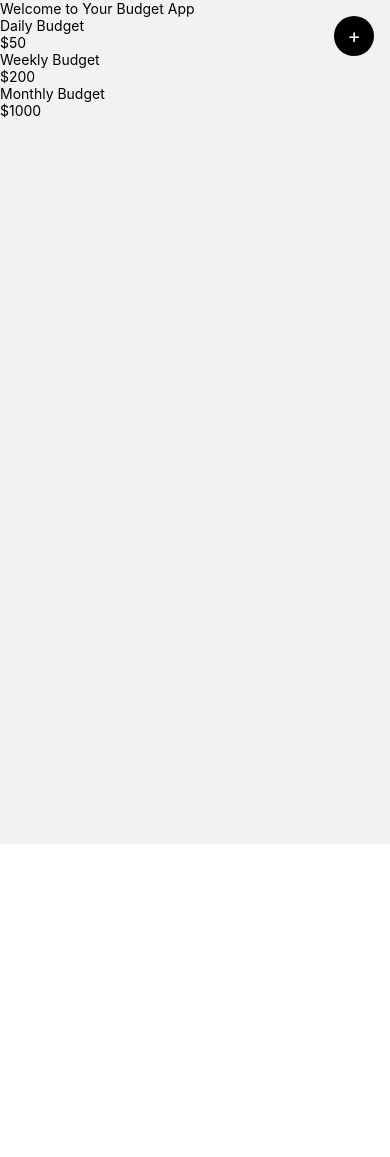
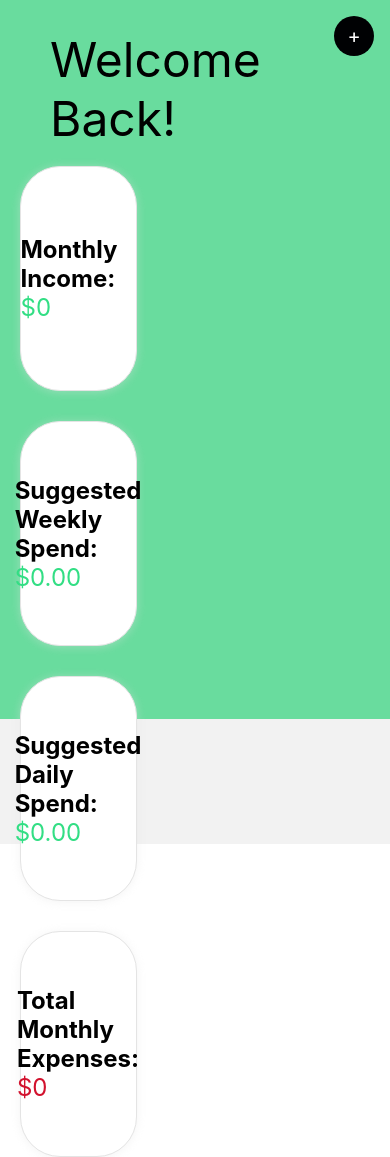
Before and after one commit to KalebHedrick/PlutusFrontEnd, a React Native app in the folder Plutus/: screen /Home in a window 390 px wide. Before the commit the page ends 844 px from the top, so only its background shows below. Built offline with nearby package versions, Linux system fonts and the light colour scheme; no server answers.

Commit message:
final edits

```diff
--- a/Plutus/screens/Landing Page/loginScreen.js
+++ b/Plutus/screens/Landing Page/loginScreen.js
@@ -11,8 +11,7 @@ const Login = ({ navigation }) => {
 //post for login info
     console.log('Email:', email);
     console.log('Password:', password);
-localStorage.setItem('email', email)
-localStorage.setItem('password', password)
+
     fetch(LoginUrl, {
   method: 'POST',
   headers: {
@@ -27,6 +26,8 @@ localStorage.setItem('password', password)
     .then(json => {
       console.log(json);
       if (json.status == "auth_success") {
+        localStorage.setItem('email', email)
+        localStorage.setItem('password', password)
         navigation.navigate('Home');
       }
       else {
--- a/Plutus/screens/homeScreen.js
+++ b/Plutus/screens/homeScreen.js
@@ -1,21 +1,62 @@
 import React, { useState } from 'react';
-import { View, Text, TouchableOpacity, StyleSheet, Modal } from 'react-native';
-
+import { View, Text, TouchableOpacity, StyleSheet, Modal, TextInput } from 'react-native';
+ let userEmail = localStorage.getItem('email');
 // HomeScreen component
 export const HomeScreen = ({ navigation }) => {
   const [modalVisible, setModalVisible] = useState(false);
+  const [monthlyIncome, setMonthlyIncome] = useState(0);
+  const [monthlyExpenses, setMonthlyExpenses] = useState(0);
+
+
+  const fetchMonthlyExpenses = async () => {
+    try{
+    // Fetch the monthly income from the backend
+    const response = await fetch('http://3.17.169.64:3000/expenses/all?email=' + userEmail);
+    const result = await response.json();
+    // Update the value of monthly income
+    setMonthlyExpenses(result.reduce((total, expense) => total + expense.amount, 0));
+  } catch (error) {
+    console.error('Error fetching monthly expenses:', error);
+  }
+  };
+  fetchMonthlyExpenses();
+  const fetchMonthlyIncome = async () => {
+    try {
+      // Fetch the monthly income from the backend
+      const response = await fetch('http://3.17.169.64:3000/incomes/all?email=' + userEmail);
+      const result = await response.json();
+      // Update the value of monthly income
+      setMonthlyIncome(result.reduce((total, income) => total + income.amount, 0));
+    } catch (error) {
+      console.error('Error fetching monthly income:', error);
+    }
+  };
+  fetchMonthlyIncome();
   return (
-    <View style={styles.container}>
-      <Text style={styles.welcomeText}>Welcome to Your Budget App</Text>
+<View style={{backgroundColor: "#69DC9E"}}>
+<Text style={styles.welcomeText}>Welcome Back!</Text>
+    {/* Left side suggested budget amounts */ }
+<View style = {styles.budgetContainer}>
+      {/* Monthly Budget Component */}
+<View style = {styles.dailyB}>
+<BudgetComponent title="Monthly Income: " amount={`$${monthlyIncome}`} />
+</View>
+
+      {/* Weekly Budget Component */}
+<View style = {styles.dailyB}>
+<BudgetComponent title="Suggested Weekly Spend: " amount={`$${(monthlyIncome / 4).toFixed(2)}`} />
+</View>
 
       {/* Daily Budget Component */}
-      <BudgetComponent title="Daily Budget" amount="$50" />
+<View style = {styles.dailyB}>
+<BudgetComponent title="Suggested Daily Spend: " amount={`$${(monthlyIncome / 31).toFixed(2)}`} />
+</View>
 
-      {/* Weekly Budget Component */}
-      <BudgetComponent title="Weekly Budget" amount="$200" />
+      <View style = {styles.dailyB}>
+<BudgetComponent2 eTitle="Total Monthly Expenses: " eAmount={`$${monthlyExpenses}`} />
+</View>
+</View>
 
-      {/* Monthly Budget Component */}
-      <BudgetComponent title="Monthly Budget" amount="$1000" />
 
       {/* Circle Button in the Top Right Corner */}
 <TouchableOpacity
@@ -54,6 +95,7 @@ export const HomeScreen = ({ navigation }) => {
 >
 <Text style={styles.textStyle}>Expenses</Text>
 </TouchableOpacity>
+
           <TouchableOpacity
             style={{ ...styles.openButton, backgroundColor: '#000103' }}
             onPress={() => {
@@ -66,7 +108,6 @@ export const HomeScreen = ({ navigation }) => {
 <TouchableOpacity
             style={{ ...styles.openButton, backgroundColor: '#000103' }}
             onPress={() => {
-              setModalVisible(!modalVisible);
               navigation.navigate('Login');
             }}
 >
@@ -74,9 +115,13 @@ export const HomeScreen = ({ navigation }) => {
 </TouchableOpacity>
 </View>
 </Modal>
+
+
 </View>
+
   );
 };
+
 
 const BudgetComponent = ({ title, amount }) => {
   return (
@@ -87,8 +132,58 @@ const BudgetComponent = ({ title, amount }) => {
   );
 };
 
+const BudgetComponent2 = ({ eTitle, eAmount }) => {
+  return (
+<View style={styles.budgetContainer}>
+<Text style={styles.budgetTitle}>{eTitle}</Text>
+<Text style={styles.expenseAmount}>{eAmount}</Text>
+</View>
+  );
+};
+
 const styles = StyleSheet.create({
-  // ... (remaining styles)
+  welcomeText: {
+    fontSize: 48,
+    alignSelf: 'flex-start',
+    marginLeft: 50,
+    marginTop: 30,
+    marginBottom: '2%',
+  },
+  budgetContainer: {
+    flexDirection: 'column',
+  },
+  dailyB: {
+    alignItems: 'center',
+    justifyContent: 'center',
+    borderRadius: 40,
+    width: '30%',
+    height: '40%',
+    borderWidth: 0.7,
+    borderColor: '#E4E4E4',
+    backgroundColor: '#fff',
+    shadowColor: '#E4E4E4',
+    shadowOffset: { width: 0, height: 1 },
+    shadowOpacity: 0.4,
+    shadowRadius: 10,
+    marginTop: 10,
+    marginRight: 10,
+    marginLeft: '5%', // Adjust the marginLeft value
+    marginBottom: 20,
+    outline: 'none',
+  },
+  budgetTitle: {
+    fontSize: 24,
+    fontWeight: 'bold',
+  },
+
+  budgetAmount: {
+    fontSize: 24,
+    color: '#32DE84',
+  },
+  expenseAmount: {
+    fontSize: 24,
+    color: '#D2122E'
+  },
 
   // Circle Button
   circleButton: {
--- a/Plutus/screens/settings.js
+++ b/Plutus/screens/settings.js
@@ -8,6 +8,8 @@ const SettingsScreen = ({navigation}) => {
 const [password, setPassword] = useState('');
 
   const deleteAccount = async () => {
+     userEmail = localStorage.getItem('email');
+ userPassword = localStorage.getItem('password');
     if (password == userPassword) {
      try {
        const response = await fetch('http://3.17.169.64:3000/auth/delete', {
```
Lines whose indentation alone changed are shown as unchanged.
